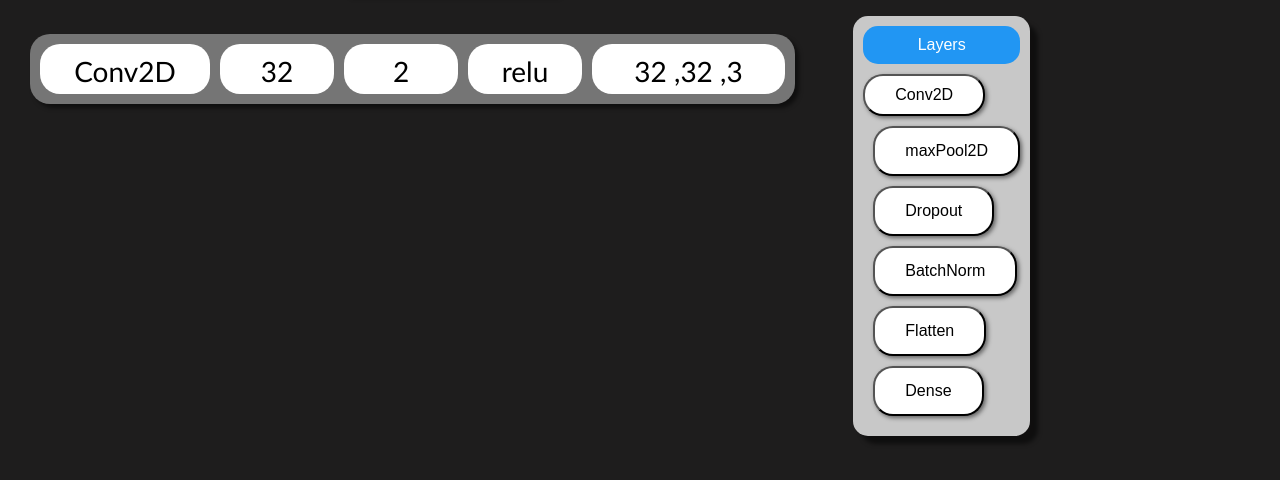
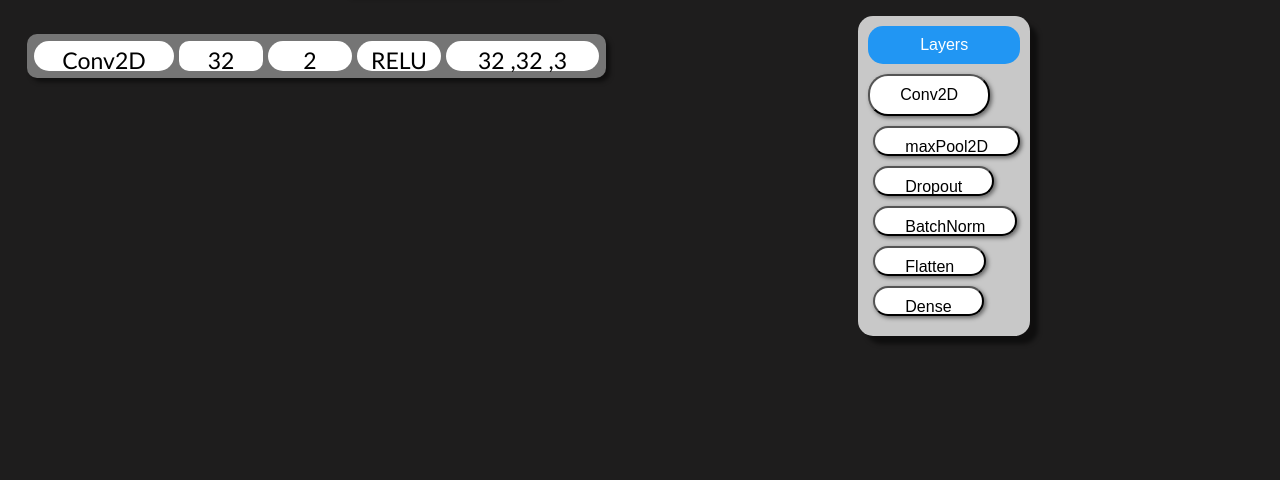
Before and after one commit to prashant9316/Deep-Learning-Playground, a plain HTML site: page index.html in a window 1280 px wide. Both pictures are taken after a click on the button "Layers". Shown: the part 134-614 px from the top of the page. Drawn offline with nearby package versions, Linux system fonts and the light colour scheme.

Commit message:
Decreasing the size of layer UI

```diff
--- a/index.html
+++ b/index.html
@@ -51,7 +51,7 @@
     <!-- Adding optimizer modal to select model compile info-->
     <div id="id01" class="modal">
         <span onclick="document.getElementById('id01').style.display='none'" class="close" title="Close Modal">&times;</span>
-        <form class="modal-content" action="console.log(\" Action not included yet\ ")">
+        <form class="modal-content" action="optimize()">
             <div class="container">
                 <h1>Model Compilation</h1>
                 <p>Choose your Model Configuration</p>
@@ -103,7 +103,7 @@
             </div>
             <div class="layer-property-2">
                 <div class="text-box">
-                    relu
+                    RELU
                 </div>
             </div>
             <div class="layer-property-4">
--- a/main/css/main.css
+++ b/main/css/main.css
@@ -49,12 +49,12 @@ div.scroll {
 .conv-layer,
 .first-layer {
     position: relative;
-    height: 50px;
+    height: 30px;
     width: max-content;
-    padding: 10px;
-    margin-left: 10px;
-    margin-bottom: 20px;
-    border-radius: 20px;
+    padding: 7px;
+    margin-left: 7px;
+    margin-bottom: 10px;
+    border-radius: 10px;
     background-color: #757575;
     box-shadow: 4px 4px 4px 0 rgba(0, 0, 0, 0.5);
     text-align: center;
@@ -64,12 +64,12 @@ div.scroll {
 /* MaxPool UI design*/
 
 .maxPool-layer {
-    height: 50px;
+    height: 30px;
     width: max-content;
-    padding: 10px;
-    margin-left: 10px;
-    margin-bottom: 20px;
-    border-radius: 20px;
+    padding: 5px;
+    margin-left: 5px;
+    margin-bottom: 10px;
+    border-radius: 10px;
     background-color: #8A3030;
     box-shadow: 4px 4px 4px 0 rgba(0, 0, 0, 0.5);
     text-align: center;
@@ -79,12 +79,12 @@ div.scroll {
 /* Flatten UI design*/
 
 .flatten-layer {
-    height: 50px;
+    height: 30px;
     width: max-content;
-    padding: 10px;
-    margin-left: 10px;
-    margin-bottom: 20px;
-    border-radius: 20px;
+    padding: 5px;
+    margin-left: 5px;
+    margin-bottom: 10px;
+    border-radius: 10px;
     background-color: #303C8A;
     box-shadow: 4px 4px 4px 0 rgba(0, 0, 0, 0.5);
     text-align: center;
@@ -94,12 +94,12 @@ div.scroll {
 /* Dense UI design */
 
 .dense-layer {
-    height: 50px;
+    height: 30px;
     width: max-content;
-    padding: 10px;
-    margin-left: 10px;
-    margin-bottom: 20px;
-    border-radius: 20px;
+    padding: 5px;
+    margin-left: 5px;
+    margin-bottom: 10px;
+    border-radius: 10px;
     background-color: #361D7D;
     box-shadow: 4px 4px 4px 0 rgba(0, 0, 0, 0.5);
     text-align: center;
@@ -109,12 +109,12 @@ div.scroll {
 /* BatchNormalizatoin UI design */
 
 .batchNorm-layer {
-    height: 50px;
+    height: 30px;
     width: max-content;
-    padding: 10px;
-    margin-left: 10px;
-    margin-bottom: 20px;
-    border-radius: 20px;
+    padding: 5px;
+    margin-left: 5px;
+    margin-bottom: 10px;
+    border-radius: 10px;
     background-color: #361D7D;
     box-shadow: 4px 4px 4px 0 rgba(0, 0, 0, 0.5);
     text-align: center;
@@ -124,12 +124,12 @@ div.scroll {
 /* Dropout UI design */
 
 .dropout-layer {
-    height: 50px;
+    height: 30px;
     width: max-content;
-    padding: 10px;
-    margin-left: 10px;
-    margin-bottom: 20px;
-    border-radius: 20px;
+    padding: 5px;
+    margin-left: 5px;
+    margin-bottom: 10px;
+    border-radius: 10px;
     background-color: #361D7D;
     box-shadow: 4px 4px 4px 0 rgba(0, 0, 0, 0.5);
     text-align: center;
@@ -138,28 +138,28 @@ div.scroll {
 .text-box {
     color: #000;
     font-family: Calibri;
-    font-size: 28px;
+    font-size: 23px;
     text-align: center;
 }
 
 .layer-name {
     float: left;
-    height: 30px;
-    width: 150px;
+    height: 20px;
+    width: 130px;
     border-radius: 20px;
-    padding: 10px;
+    padding: 5px;
     background-color: #FFF;
     display: block;
-    margin-right: 10px;
+    margin-right: 5px;
 }
 
 .layer-property-1 {
     float: left;
-    height: 30px;
-    width: 94px;
-    padding: 10px;
-    margin-right: 10px;
-    border-radius: 20px;
+    height: 20px;
+    width: 74px;
+    padding: 5px;
+    margin-right: 5px;
+    border-radius: 10px;
     background-color: #FFF;
     display: block;
 }
@@ -167,10 +167,10 @@ div.scroll {
 .layer-property-2 {
     float: left;
     display: block;
-    padding: 10px;
-    margin-right: 10px;
-    height: 30px;
-    width: 94px;
+    padding: 5px;
+    margin-right: 5px;
+    height: 20px;
+    width: 74px;
     border-radius: 20px;
     background-color: #FFF;
 }
@@ -178,9 +178,9 @@ div.scroll {
 .layer-property-3 {
     float: left;
     display: block;
-    margin-right: 10px;
-    height: 30px;
-    width: 138px;
+    margin-right: 5px;
+    height: 20px;
+    width: 118px;
     border-radius: 20px;
     background-color: #FFF;
 }
@@ -188,9 +188,9 @@ div.scroll {
 .layer-property-4 {
     float: left;
     display: block;
-    height: 30px;
-    padding: 10px;
-    width: 173px;
+    height: 20px;
+    padding: 5px;
+    width: 143px;
     border-radius: 20px;
     background-color: #FFF;
 }
--- a/main/js/main.js
+++ b/main/js/main.js
@@ -67,7 +67,7 @@ function addConvBlockUi() {
         2
     </div>
 </div>
-<div class="layer-property-3">
+<div class="layer-property-2">
     <div class="text-box">
         RELU
     </div>
@@ -106,7 +106,7 @@ function addMaxPoolBlockUi() {
 
 function addFlattenBlockUi() {
     if (flattend == true) {
-        alert("Cannot add higher dimensional layers after flatten layer");
+        alert("Flatten layer is already added once.");
         return;
     }
     flattend = true;
@@ -124,6 +124,7 @@ function addFlattenBlockUi() {
     lastLayer = 'flatten-layer';
 }
 
+//Adding Dense Layer User Interface
 function addDenseBlockUi() {
     if (flattend == false) {
         alert("The layer is not yet flattened!");
@@ -144,15 +145,16 @@ function addDenseBlockUi() {
                 10
             </div>
         </div>
-        <div class="layer-property-3">
+        <div class="layer-property-2">
             <div class="text-box">
-                SOFTMAX
+                RELU
             </div>
         </div>
     </div>`);
     lastLayer = 'dense-layer';
 }
 
+//Adding Dropout Layer User Interface
 function addDropoutBlockUi() {
     numLayers += 1;
     object.layers[0][String(numLayers)] = { layerName: "dropout", drop: 0.2 };
```
